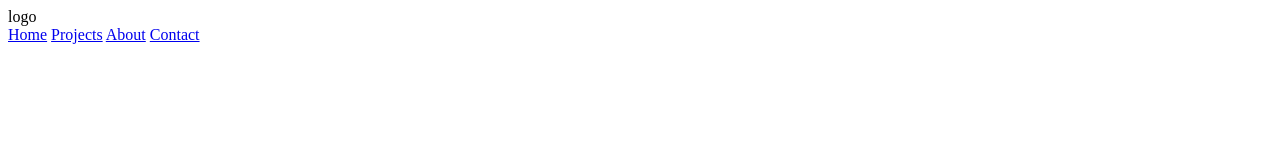
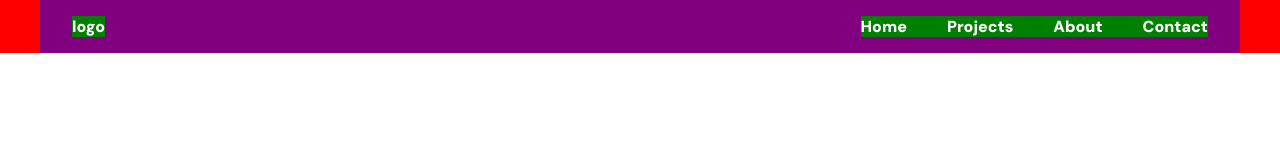
Before and after one commit to henriquesantosdev/portfolio, a plain HTML site: page index.html in a window 1280 px wide. Drawn offline with Linux system fonts and the light colour scheme.

Commit message:
Ajustes no menu

```diff
--- a/assets/css/style.css
+++ b/assets/css/style.css
@@ -0,0 +1,42 @@
+@import url('https://fonts.googleapis.com/css2?family=JetBrains+Mono:ital,wght@0,100..800;1,100..800&display=swap');
+
+@import url('https://fonts.googleapis.com/css2?family=DM+Sans:ital,opsz,wght@0,9..40,100..1000;1,9..40,100..1000&family=JetBrains+Mono:ital,wght@0,100..800;1,100..800&display=swap');
+
+* {
+    padding: 0;
+    margin: 0;
+    box-sizing: border-box;
+}
+
+nav {
+    background-color: red;
+}
+
+.container {
+    background-color: purple;
+    color: #fff;
+    font-family: 'DM sans';
+    font-weight: 900;
+    max-width: 1200px;
+    margin: 0 auto;
+    padding: 16px 32px;
+    display: flex;
+    justify-content: space-between;
+    flex-direction: row;
+    flex-wrap: nowrap;
+}
+
+.container #options-menu {
+    background-color: green;
+    display: flex;
+    gap: 40px;
+}
+
+.container #options-menu a {
+    color: #fff;
+    text-decoration: none;
+}
+
+.container #logo {
+    background-color: green;
+}
--- a/index.html
+++ b/index.html
@@ -3,19 +3,28 @@
 <head>
     <meta charset="UTF-8">
     <meta name="viewport" content="width=device-width, initial-scale=1.0">
+    <link rel="stylesheet" href="assets/css/style.css">
     <title>HenriqueSantosDev - portfolio</title>
 </head>
 <body>
     <main>
+        <header>
             <nav>
-            <div>logo</span>
-            <div>
+                <div class="container">
+                    <div id="logo">logo</div>
+                    <div id="options-menu">
                         <a href="#">Home</a>
                         <a href="#">Projects</a>
                         <a href="#">About</a>
                         <a href="#">Contact</a>
                     </div>
+                </div>
             </nav>
+        </header>
+
+        <section class="hello">
+
+        </section>
     </main>
 </body>
 </html>
```
Lines whose indentation alone changed are shown as unchanged.
